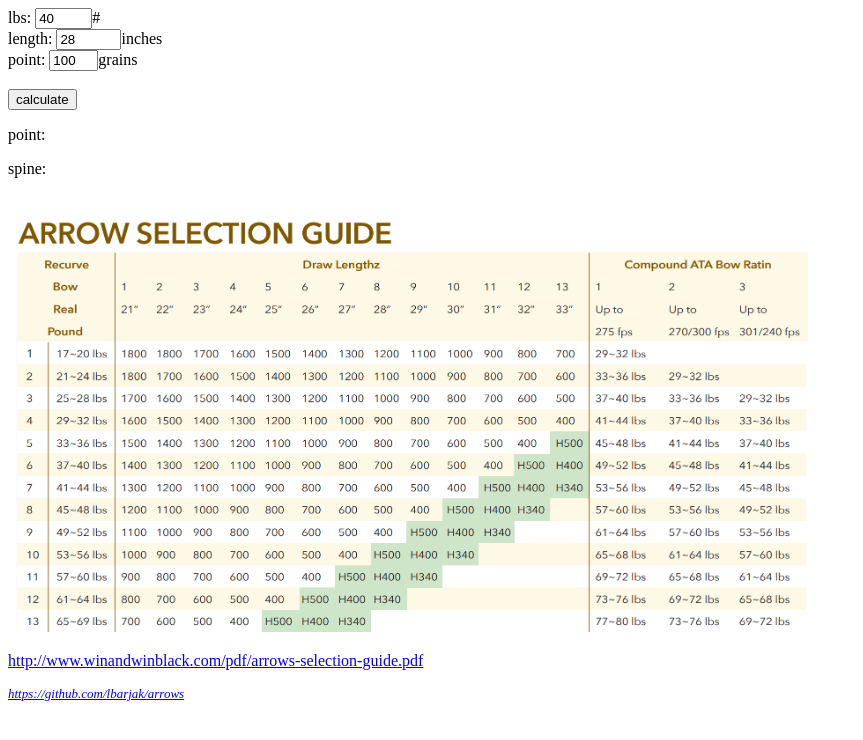
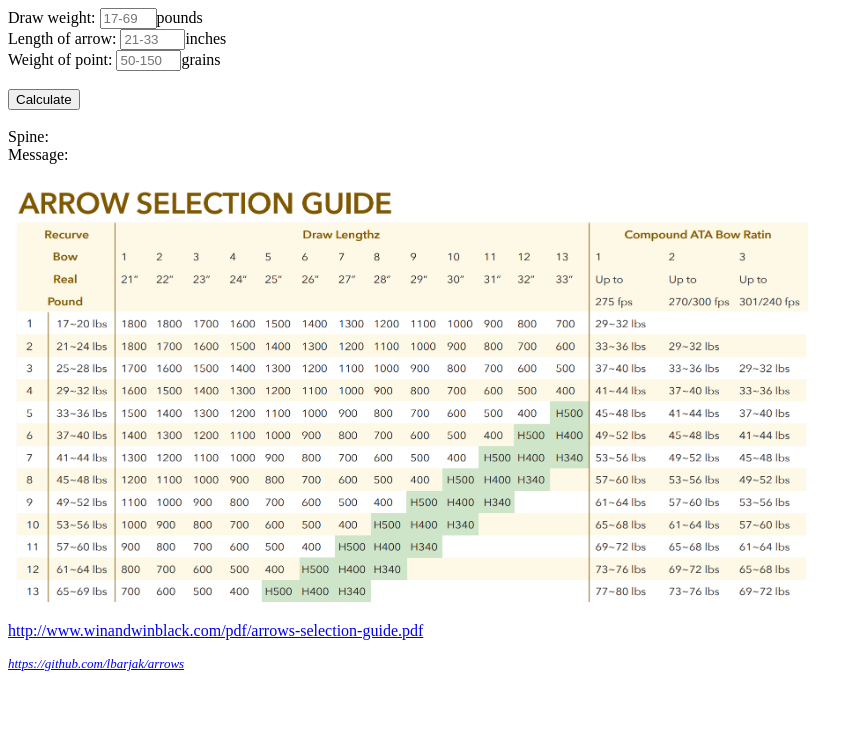
Before and after one commit to lbarjak/arrows, a plain HTML site: page index.html in a window 1280 px wide. Shown: the whole page, without its empty margins (0-863 px from the left). Drawn offline with Linux system fonts and the light colour scheme.

Commit message:
New message

```diff
--- a/arrows.js
+++ b/arrows.js
@@ -5,23 +5,23 @@ function arrows() {
     length = Number(document.getElementById("inches").value)
     point = Number(document.getElementById("point").value)
 
-    if(point < 50 || point > 150) {
-        document.getElementsByClassName('point')[0].innerHTML = 'point: out of range, it will be 100 gn'
-        point = 100;
+    if (point < 50 || point > 150 || lbs < 17 || lbs > 69 || length < 21 || length > 33){
+        message();
     } else {
-        document.getElementsByClassName('point')[0].innerHTML = 'point: ' + point.toFixed(0)
+        lbs = lbs + (point - 100) * 0.15;
+        spine = -100 * length + 4000 - 100 * (lbs - 18.5) / 4;
+        console.log("1. " + spine);
     }
 
-    lbs = lbs + (point - 100) * 0.15
-
-    //lbs += 2.5; //GMX25 + long32#@27 + 22@14 string
-
-    spine = -100 * length + 4000 - 100 * (lbs - 18.5) / 4
-    if(spine >= 280 && spine <= 2000) {
-        document.getElementsByClassName('spine')[0].innerHTML = 'spine: ' + spine.toFixed(0)
+    if (spine < 340 || spine > 1800) {
+        message();
     } else {
-        document.getElementsByClassName('spine')[0].innerHTML = 'spine: out of range'
+        console.log("2. " + spine);
+        document.getElementsByClassName('spine')[0].innerHTML = spine.toFixed(0);
+        document.getElementsByClassName('message')[0].innerHTML = "";
     }
-
-    console.log(spine)
 }
+function message() {
+    document.getElementsByClassName('message')[0].innerHTML = "Out of range!";
+    document.getElementsByClassName('spine')[0].innerHTML = "";
+}
--- a/index.html
+++ b/index.html
@@ -12,22 +12,25 @@
             font-style: italic;
             font-size: small;
         }
+        .message {
+            color: red;
+        }
     </style>
 </head>
 
 <body>
     <form name="arrow">
-
-        lbs: <input type="value" id="lbs" value="40" maxlength="4" size="4">#<br>
-        length: <input type="value" id="inches" value="28" maxlength="5" size="5">inches<br>
-        point: <input type="value" id="point" value="100" maxlength="3" size="3">grains<br>
-
+        Draw weight: <input type="value" id="lbs" maxlength="4" size="4" placeholder = "17-69">pounds<br>
+        Length of arrow: <input type="value" id="inches" maxlength="5" size="5" placeholder = "21-33">inches<br>
+        Weight of point: <input type="value" id="point" maxlength="5" size="5" placeholder = "50-150">grains<br>
     </form>
     <br />
-    <button onclick="arrows()">calculate</button>
+    <button onclick="arrows()">Calculate</button>
     <br />
-    <p class='point'>point: </p>
-    <p class='spine'>spine: </p>
+    <br />
+    Spine: <span class='spine'></span><br />
+    Message: <span class='message'></span>
+    <br />
     <br />
 
         <img src="arrow-selecton-guide.png"width="800"/>
```
